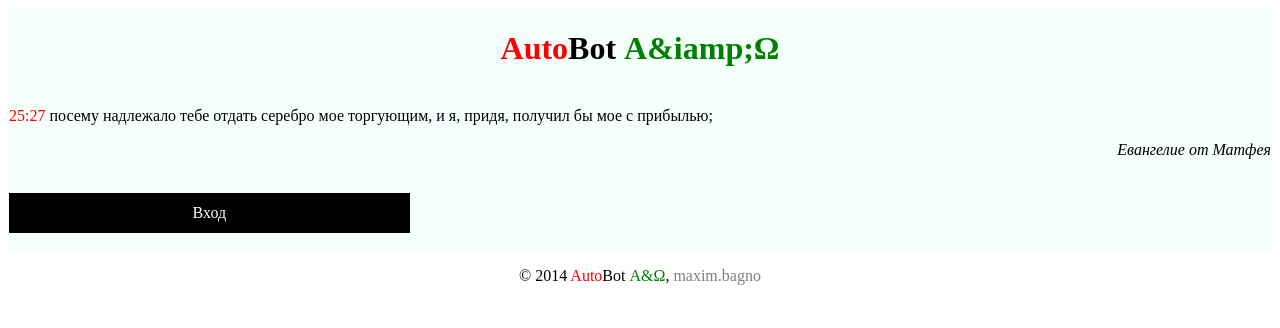
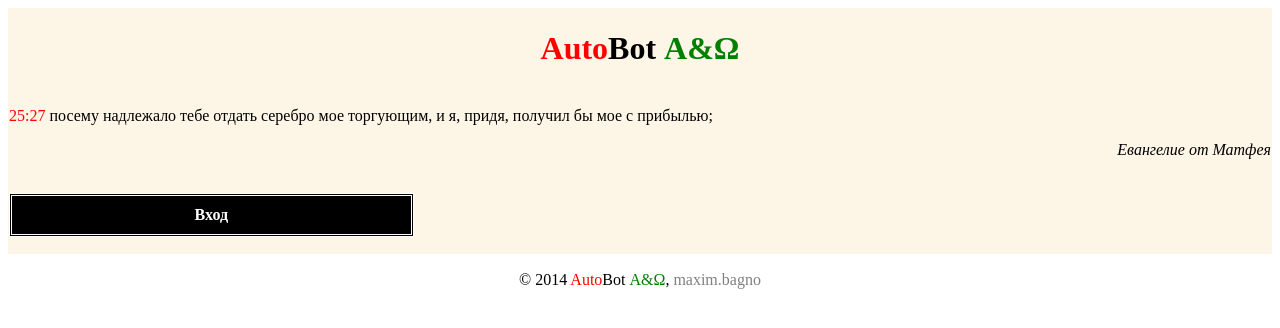
Before and after one commit to maxim717161/AutoBot, a PHP site: page /default.php in a window 1280 px wide. Shown: the top 328 px of the page. Run offline with PHP 8.4, Linux system fonts and the light colour scheme.

Commit message:
Update default.php

```diff
--- a/default.php
+++ b/default.php
@@ -8,7 +8,7 @@ border: 0 ; /* Убираем двойные границы */
 width : 100% ; /* Ширина таблицы */
 height: 100% ;
 border-spacing: 0 ; /* Расстояние между ячеек */
-background : #F5FFFA ; /* Цвет фона */
+background : #FDF5E6; /* Цвет фона */
 }
 .top {
 align: top;
@@ -24,8 +24,10 @@ text-align: center;
 background : white ; /* Цвет фона */
 }
 .k {
+font-weight:bold;
+align-text: center;
 width: 30%;
-border: 1px solid black;
+border: 3px double white;
 padding: 10px;
 background: black;
 color: white;
@@ -41,7 +43,7 @@ font-style : italic;}
 </head>
 <body>
 <table class="m">
-<tr><td class="top"> <h1><span class="r">Auto</span>Bot <span class="g">&Alpha;&iamp;&Omega;</span></h1> </td></tr>
+<tr><td class="top"> <h1><span class="r">Auto</span>Bot <span class="g">&Alpha;&amp;&Omega;</span></h1> </td></tr>
 <tr><td class="mid">
 <p class="p"><span class="r">25:27</span> посему надлежало тебе отдать серебро мое торгующим, и я, придя,
 получил бы мое с прибылью;</p>
```
